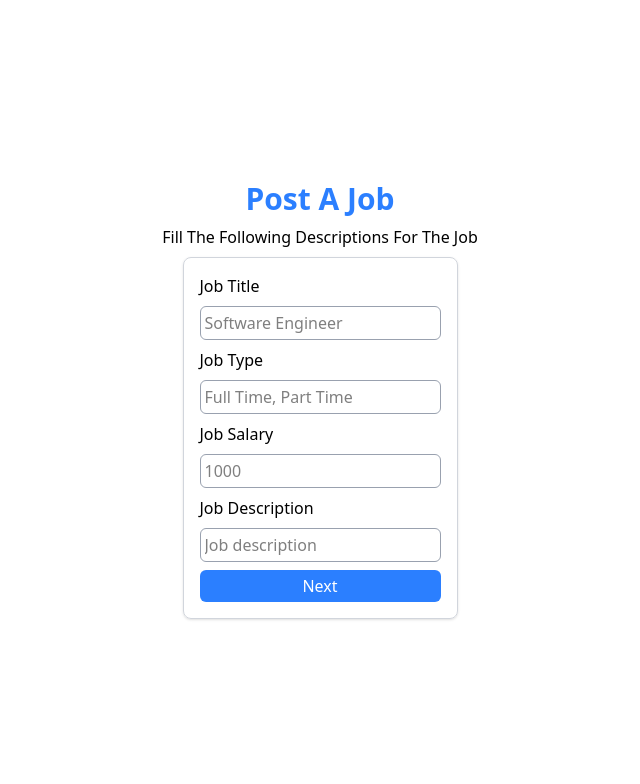
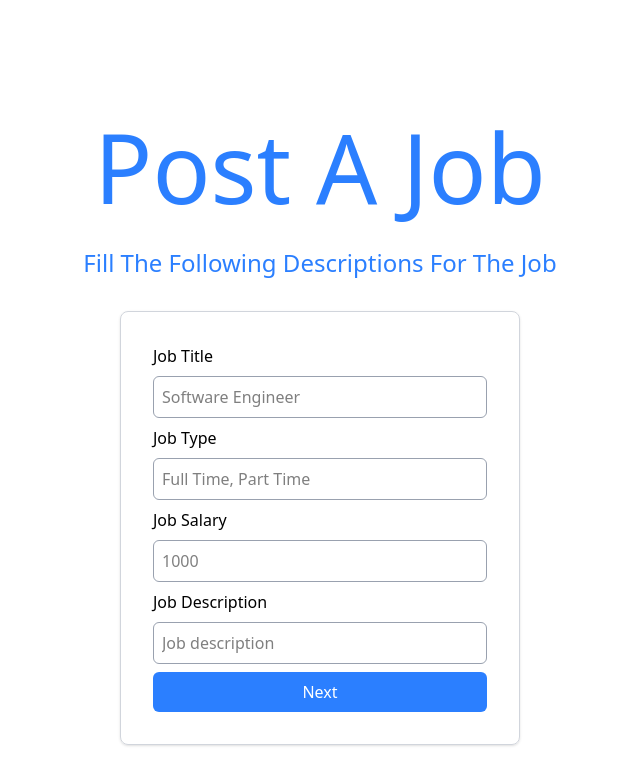
Before and after one commit to segnitsega/Job-searching-site, a React (Vite) app: page /login in a window 1280 px wide. Shown: the top 784 px of the page, without its empty margins (320-960 px from the left). Built offline with nearby package versions, Linux system fonts and the light colour scheme.

Commit message:
add styling to UI

```diff
--- a/src/components/JobPost.jsx
+++ b/src/components/JobPost.jsx
@@ -2,6 +2,7 @@ import Form1 from "../postJob/Form1"
 import Form2 from "../postJob/Form2"
 import { useStepper } from "../store/useStepper"
 import PostedJob from "../postJob/PostedJob"
+
 
 function JobPost() {
 
@@ -15,15 +16,23 @@ function JobPost() {
 
     const CurrentForm = jobForm[step]
   return (
-    <div className="flex flex-col justify-center items-center h-screen gap-2">
-        <h1 className="text-blue-500  font-bold text-3xl">Post A Job</h1>
-        <h1>Fill The Following Descriptions For The Job</h1>
+    <div className="flex flex-col justify-center items-center h-screen gap-8 my-8">
+        <h1 className="text-blue-500  text-8xl">Post A Job</h1>
+        <h1 className="text-blue-500 text-2xl">Fill The Following Descriptions For The Job</h1>
         {/* <Form1 /> */}
         {/* <Form2 /> */}
         <CurrentForm />
 
     </div>
   )
+  // bg-[url('path_to_image.jpg')]
 }
 
 export default JobPost
+
+
+// style={{
+//   backgroundImage: `url(${loginLogo})`,
+//   backgroundSize: 'cover', // Ensures it covers the whole area
+//   backgroundPosition: 'center', // Centers the image
+// }}
--- a/src/postJob/Form1.jsx
+++ b/src/postJob/Form1.jsx
@@ -28,24 +28,24 @@ function Form1() {
             validationSchema={validationSchema}
         >
             {()=>(
-                <Form className='flex flex-col w-fit border border-gray-300 p-4 rounded-lg shadow gap-2'>
+                <Form className='flex flex-col  border border-gray-300 p-8 rounded-lg shadow gap-2 w-[400px]'>
                     <label>Job Title</label>
-                    <Field name='title' placeholder="Software Engineer" className='outline-none p-1 border border-gray-400 rounded-md'/>
+                    <Field name='title' placeholder="Software Engineer" className='outline-none p-2 border border-gray-400 rounded-md'/>
                     <ErrorMessage name='title' component='span' className='text-red-500'/>
 
                     <label>Job Type</label>
-                    <Field name='type' placeholder='Full Time, Part Time' className='outline-none p-1 border border-gray-400 rounded-md'/>
+                    <Field name='type' placeholder='Full Time, Part Time' className='outline-none p-2 border border-gray-400 rounded-md'/>
                     <ErrorMessage name='type' component='span' className='text-red-500'/>
 
                     <label>Job Salary</label>
-                    <Field name='salary' placeholder='1000' className='outline-none p-1 border border-gray-400 rounded-md'/>
+                    <Field name='salary' placeholder='1000' className='outline-none p-2 border border-gray-400 rounded-md'/>
                     <ErrorMessage name='salary' component='span' className='text-red-500'/>
 
                     <label>Job Description</label>
-                    <Field name='description' placeholder='Job description' className='outline-none p-1 border border-gray-400 rounded-md'/>
+                    <Field name='description' placeholder='Job description' className='outline-none p-2 border border-gray-400 rounded-md'/>
                     <ErrorMessage name='description' component='span' className='text-red-500'/>
 
-                    <button type='submit'  className='outline-none p-1 rounded-md bg-blue-500 hover:bg-blue-400 text-white'>Next</button>
+                    <button type='submit'  className='outline-none p-2 rounded-md bg-blue-500 hover:bg-blue-400 text-white'>Next</button>
                 </Form>
             )}
 
--- a/src/postJob/Form2.jsx
+++ b/src/postJob/Form2.jsx
@@ -31,25 +31,25 @@ function Form2() {
             validationSchema={validationSchema}
         >
             {()=>(
-                <Form className='flex flex-col w-fit border border-gray-300 p-4 rounded-lg shadow gap-2'>
+                <Form className='flex flex-col  border border-gray-300 p-8 rounded-lg shadow gap-2 w-[400px]'>
                     <label>Company</label>
-                    <Field name='company' placeholder="Bloomberg, Google, CSEC" className='outline-none p-1 border border-gray-400 rounded-md'/>
+                    <Field name='company' placeholder="Bloomberg, Google, CSEC" className='outline-none p-2 border border-gray-400 rounded-md'/>
                     <ErrorMessage name='company' component='span' className='text-red-500'/>
 
                     <label>Location</label>
-                    <Field name='location' placeholder='City, or country' className='outline-none p-1 border border-gray-400 rounded-md'/>
+                    <Field name='location' placeholder='City, or country' className='outline-none p-2 border border-gray-400 rounded-md'/>
                     <ErrorMessage name='location' component='span' className='text-red-500'/>
 
                     <label>Experience</label>
-                    <Field name='experience' placeholder='Intermediate, Senior Level, Entry Level' className='outline-none p-1 border border-gray-400 rounded-md'/>
+                    <Field name='experience' placeholder='Intermediate, Senior Level, Entry Level' className='outline-none p-2 border border-gray-400 rounded-md'/>
                     <ErrorMessage name='experience' component='span' className='text-red-500'/>
 
                     <label>Currency</label>
-                    <Field name='currency' placeholder='USD, INR, GBP, Euro' className='outline-none p-1 border border-gray-400 rounded-md'/>
+                    <Field name='currency' placeholder='USD, INR, GBP, Euro' className='outline-none p-2 border border-gray-400 rounded-md'/>
                     <ErrorMessage name='currency' component='span' className='text-red-500'/>
 
-                    <button type='submit'  className='outline-none p-1 rounded-md bg-blue-500 hover:bg-blue-400 text-white'>Post</button>
-                    <button  className='outline-none p-1 rounded-md ' onClick={back}>Back</button>
+                    <button type='submit'  className='outline-none p-2 rounded-md bg-blue-500 hover:bg-blue-400 text-white'>Post</button>
+                    <button  className='border border-gray-400 hover:bg-gray-200 outline-none p-2 rounded-md ' onClick={back}>Back</button>
 
                 </Form>
             )}
--- a/src/postJob/PostedJob.jsx
+++ b/src/postJob/PostedJob.jsx
@@ -1,11 +1,13 @@
 import { useJobForm } from "../store/useJobForm"
+import { useStepper } from "../store/useStepper"
 
 function PostedJob() {
+    const{back, next} = useStepper()
     const {form1, form2, setForm1, setForm2} = useJobForm()
   return (
-    <div className="flex flex-col w-fit border border-gray-300 p-4 rounded-lg shadow gap-2">
+    <div className="flex flex-col w-[400px] border border-gray-300 p-8 rounded-lg shadow gap-4">
         <h1 className='text-2xl'>Job Details</h1>
-        <h2>Job Title: {form1.title}</h2>
+        <h2 >Job Title: {form1.title}</h2>
         <h2>Job Type: {form1.type}</h2>
         <h2>Salary: {form1.salary}</h2>
         <h2>Company: {form2.company}</h2>
@@ -13,7 +15,7 @@ function PostedJob() {
         <h2>Experince Level: {form2.experience}</h2>
         <h2>Currency: {form2.currency}</h2>
         <h2>Description: {form1.description}</h2>
-
+         <button className='border border-gray-400 hover:bg-gray-200 outline-none p-2 rounded-md ' onClick={back}>back</button>
     </div>
   )
 }
```
Also changed, not shown: src/assets/jobpostimg.jpg (added).
